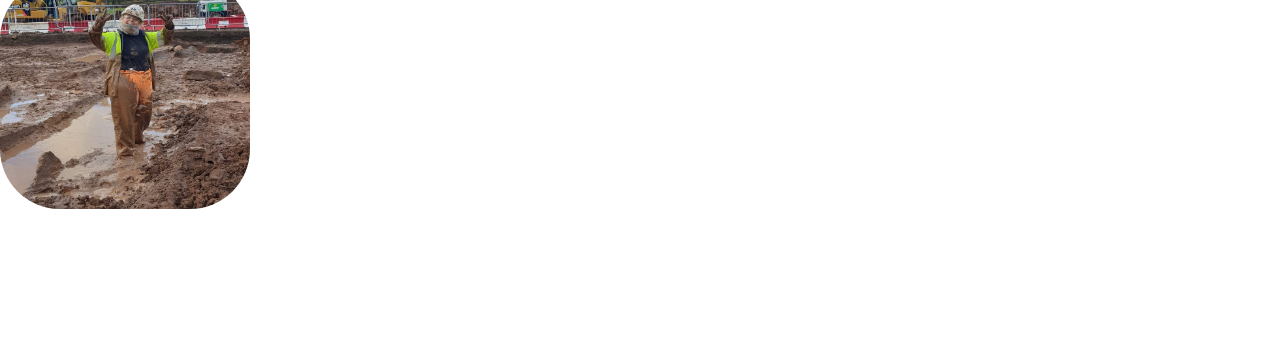
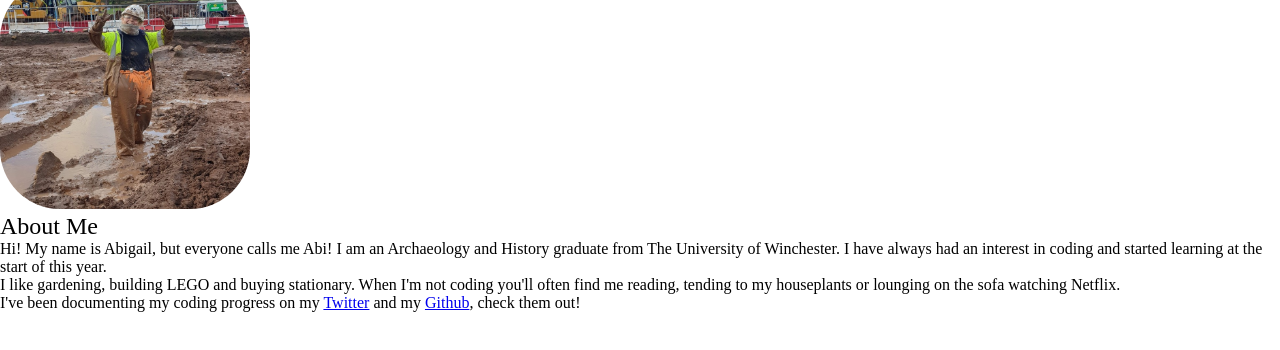
Before and after one commit to Abimcp/portfolio, a plain HTML site: page index.html in a window 1280 px wide. Shown: the part 58-408 px from the top of the page. Drawn offline with Linux system fonts and the light colour scheme.

Commit message:
Added more content

```diff
--- a/index.html
+++ b/index.html
@@ -8,10 +8,34 @@
         <meta name="author" content="John Doe">
         <meta name="viewport" content="width=device-width, initial-scale=1.0">
         <link rel="stylesheet" href="./Resources/styles.css">
+        <title>abigailontech</title>
     </head>
     <body>
+        <div id=title>
         <h1>Abigail's Portfolio</h1>
         <img src="./Resources/Abigail.jpeg" alt="Archaeologist Abi">
+    </div>
+    <div id="about-me">
+        <h2>About Me</h2>
+        <p>
+          Hi! My name is Abigail, but everyone calls me Abi! I am an Archaeology
+          and History graduate from The University of Winchester. I have always
+          had an interest in coding and started learning at the start of this
+          year.
+        </p>
+        <p>
+          I like gardening, building LEGO and buying stationary. When I'm not
+          coding you'll often find me reading, tending to my houseplants or lounging on the sofa watching Netflix.
+        </p>
+        <p>
+          I've been documenting my coding progress on my
+          <a href="https://twitter.com/abigailontech" target="_blank"
+            >Twitter</a
+          >
+          and my <a href="https://github.com/Abimcp" target="_blank">Github</a>,
+          check them out!
+        </p>
+    </div>
     </body>
 
 
```
